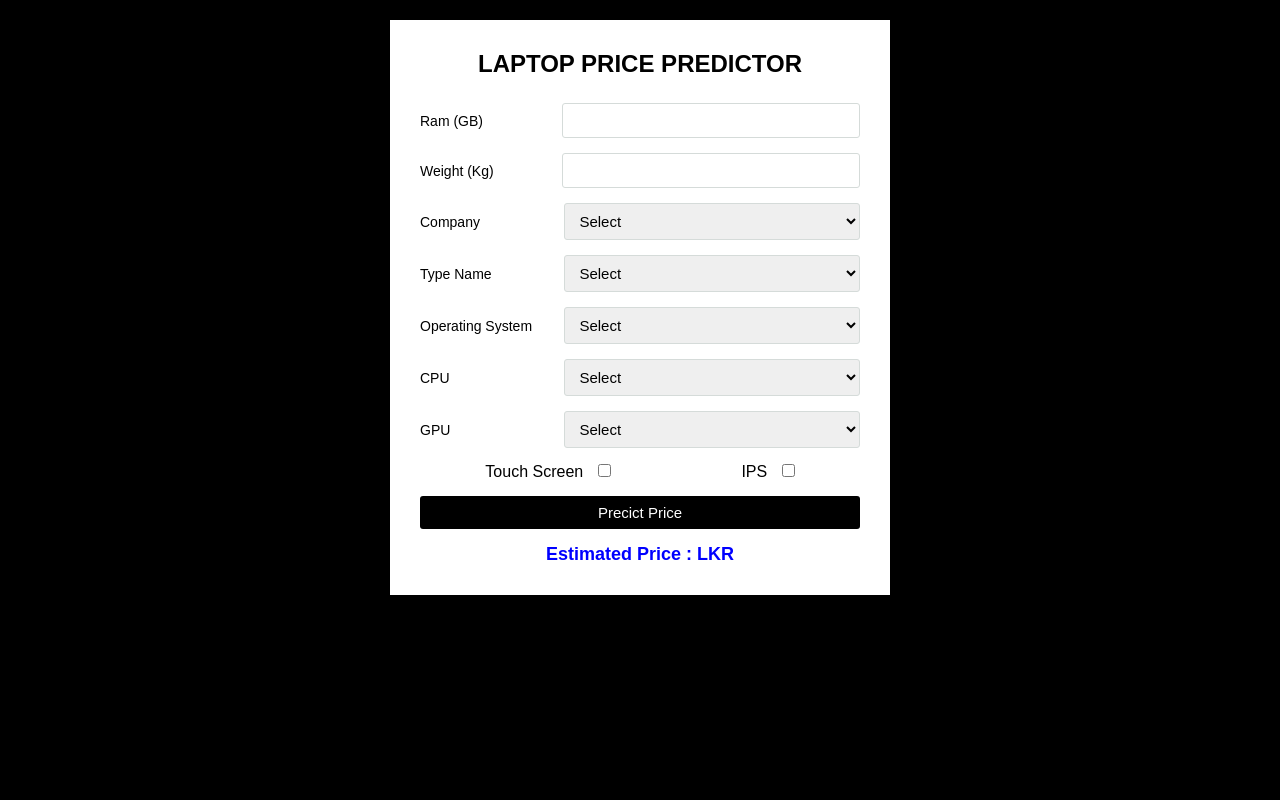
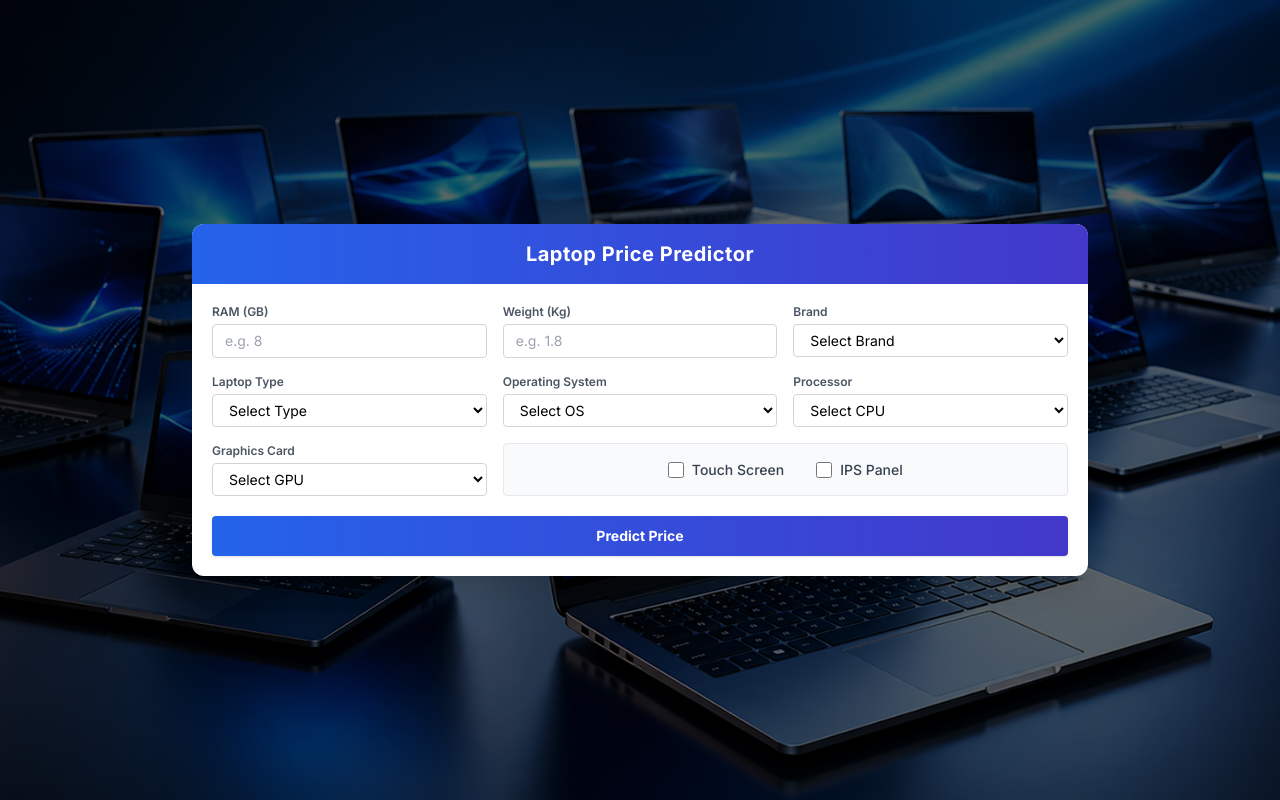
Before and after one commit to ChamilaDeSilvaKarunanayaka/Laptop-Price-Prediction-System-LapPredict-, a Flask app: page / in a window 1280 px wide. Run offline with Flask 3, Linux system fonts and the light colour scheme; some libraries are stand-ins or nearby versions.

Commit message:
Implement laptop price prediction functionality with enhanced form inputs and styling

```diff
--- a/website/app.py
+++ b/website/app.py
@@ -1,10 +1,60 @@
-from flask import Flask, render_template
+from flask import Flask, render_template, request
+import pickle
+import numpy as np
 
+# setup application
 app = Flask(__name__)
 
-@app.route('/')
+def prediction(lst):
+    filename = 'model/predictor.pickle'
+    with open(filename, 'rb') as file:
+        model = pickle.load(file)
+    pred_value = model.predict([lst])
+    return pred_value
+
+@app.route('/', methods=['POST', 'GET'])
 def index():
-     return render_template('index.html')
+    pred_value = None
+    if request.method == 'POST':
+        ram = request.form['ram']
+        weight = request.form['weight']
+        company = request.form['company']
+        typename = request.form['typename']
+        opsys = request.form['opsys']
+        cpu = request.form['cpuname']
+        gpu = request.form['gpuname']
+        touchscreen = request.form.getlist('touchscreen')
+        ips = request.form.getlist('ips')
+
+        feature_list = []
+        feature_list.append(int(ram))
+        feature_list.append(float(weight))
+        feature_list.append(len(touchscreen))
+        feature_list.append(len(ips))
+
+        company_list = ['acer','apple','asus','dell','hp','lenovo','msi','other','toshiba']
+        typename_list = ['2in1convertible','gaming','netbook','notebook','ultrabook','workstation']
+        opsys_list = ['linux','mac','other','windows']
+        cpu_list = ['amd','intelcorei3','intelcorei5','intelcorei7','other']
+        gpu_list = ['amd','intel','nvidia']
+
+        def traverse_list(lst, value):
+            for item in lst:
+                if item == value:
+                    feature_list.append(1)
+                else:
+                    feature_list.append(0)
+
+        traverse_list(company_list, company)
+        traverse_list(typename_list, typename)
+        traverse_list(opsys_list, opsys)
+        traverse_list(cpu_list, cpu)
+        traverse_list(gpu_list, gpu)
+
+        pred_value = prediction(feature_list)
+        pred_value = np.round(pred_value[0],2)*221
+
+    return render_template('index.html', pred_value=pred_value)
 
 if __name__ == '__main__':
-      app.run(debug=True)
+    app.run(debug=True)
--- a/website/templates/index.html
+++ b/website/templates/index.html
@@ -2,29 +2,51 @@
 <html lang="en">
 <head>
     <meta charset="UTF-8">
-    <meta http-equiv="X-UA-Compatible" content="IE=edge">
     <meta name="viewport" content="width=device-width, initial-scale=1.0">
-    <link rel="stylesheet" href="/static/style.css">
     <title>Laptop Price Predictor</title>
+    <!-- Tailwind CSS -->
+    <script src="https://cdn.tailwindcss.com"></script>
+    <!-- Google Fonts -->
+    <link href="https://fonts.googleapis.com/css2?family=Inter:wght@300;400;500;600;700&display=swap" rel="stylesheet">
+    <style>
+        body {
+            font-family: 'Inter', sans-serif;
+            background-image: linear-gradient(rgba(0, 0, 0, 0.6), rgba(0, 0, 0, 0.6)), url('/static/laptops.png');
+            background-size: cover;
+            background-position: center;
+            background-attachment: fixed;
+            background-repeat: no-repeat;
+            min-height: 100vh;
+            overflow: hidden;
+            display: flex;
+            align-items: center;
+            justify-content: center;
+            margin: 0;
+        }
+    </style>
 </head>
-<body>
-    <div class="wrapper">
-        <div class="title">Laptop Price Predictor</div>
-        <form action="/" method="POST">
-            <div class="form">
-                <div class="inputfield">
-                    <label for="ram">Ram (GB)</label>
-                    <input class="input" type="text" name="ram" required>
+<body class="p-4 w-full">
+
+    <div class="w-full max-w-4xl mx-auto bg-white rounded-xl shadow-xl overflow-hidden">
+
+        <div class="bg-gradient-to-r from-blue-600 to-indigo-700 p-3 md:p-4 text-center">
+            <h1 class="text-lg md:text-xl font-bold text-white tracking-wide">Laptop Price Predictor</h1>
         </div>
-                <div class="inputfield">
-                    <label for="weight">Weight (Kg)</label>
-                    <input class="input" type="text" name="weight" required>
+
+        <form action="/" method="POST" class="p-4 md:p-5">
+            <div class="grid grid-cols-2 md:grid-cols-3 gap-3 md:gap-4">
+                <div>
+                    <label class="block text-xs font-semibold text-gray-600 mb-1">RAM (GB)</label>
+                    <input type="number" name="ram" required min="1" class="w-full px-3 py-1.5 text-sm border border-gray-300 rounded focus:ring-1 focus:ring-blue-500 outline-none transition-all" placeholder="e.g. 8">
                 </div>
-                <div class="inputfield">
-                    <label for="company">Company</label>
-                    <div class = "custom_select">
-                        <select name="company" id="company">
-                            <option value="" selected hidden>Select</option>
+                <div>
+                    <label class="block text-xs font-semibold text-gray-600 mb-1">Weight (Kg)</label>
+                    <input type="number" step="0.01" name="weight" required min="0.1" class="w-full px-3 py-1.5 text-sm border border-gray-300 rounded focus:ring-1 focus:ring-blue-500 outline-none transition-all" placeholder="e.g. 1.8">
+                </div>
+                <div>
+                    <label class="block text-xs font-semibold text-gray-600 mb-1">Brand</label>
+                    <select name="company" required class="w-full px-3 py-1.5 text-sm border border-gray-300 rounded focus:ring-1 focus:ring-blue-500 outline-none transition-all bg-white">
+                        <option value="" disabled selected hidden>Select Brand</option>
                         <option value="acer">Acer</option>
                         <option value="apple">Apple</option>
                         <option value="asus">Asus</option>
@@ -36,38 +58,32 @@
                         <option value="other">Other</option>
                     </select>
                 </div>
-                </div>
-                <div class="inputfield">
-                    <label for="typename">Type Name</label>
-                    <div class = "custom_select">
-                        <select name="typename" id="typename">
-                            <option value="" selected hidden>Select</option>
+                <div>
+                    <label class="block text-xs font-semibold text-gray-600 mb-1">Laptop Type</label>
+                    <select name="typename" required class="w-full px-3 py-1.5 text-sm border border-gray-300 rounded focus:ring-1 focus:ring-blue-500 outline-none transition-all bg-white">
+                        <option value="" disabled selected hidden>Select Type</option>
                         <option value="2in1convertible">2 in 1 Convertible</option>
                         <option value="gaming">Gaming</option>
-                            <option value="netbook">Net Book</option>
-                            <option value="notebook">Note Book</option>
-                            <option value="ultrabook">Ultra Book</option>
+                        <option value="netbook">Netbook</option>
+                        <option value="notebook">Notebook</option>
+                        <option value="ultrabook">Ultrabook</option>
                         <option value="workstation">Workstation</option>
                     </select>
                 </div>
-                </div>
-                <div class="inputfield">
-                    <label for="opsys">Operating System</label>
-                    <div class = "custom_select">
-                        <select name="opsys" id="opsys">
-                            <option value="" selected hidden>Select</option>
+                <div>
+                    <label class="block text-xs font-semibold text-gray-600 mb-1">Operating System</label>
+                    <select name="opsys" required class="w-full px-3 py-1.5 text-sm border border-gray-300 rounded focus:ring-1 focus:ring-blue-500 outline-none transition-all bg-white">
+                        <option value="" disabled selected hidden>Select OS</option>
                         <option value="windows">Windows</option>
                         <option value="mac">Mac</option>
                         <option value="linux">Linux</option>
                         <option value="other">Other</option>
                     </select>
                 </div>
-                </div>
-                <div class="inputfield">
-                    <label for="cpuname">CPU</label>
-                    <div class = "custom_select">
-                        <select name="cpuname" id="cpuname">
-                            <option value="" selected hidden>Select</option>
+                <div>
+                    <label class="block text-xs font-semibold text-gray-600 mb-1">Processor</label>
+                    <select name="cpuname" required class="w-full px-3 py-1.5 text-sm border border-gray-300 rounded focus:ring-1 focus:ring-blue-500 outline-none transition-all bg-white">
+                        <option value="" disabled selected hidden>Select CPU</option>
                         <option value="intelcorei3">Intel Core i3</option>
                         <option value="intelcorei5">Intel Core i5</option>
                         <option value="intelcorei7">Intel Core i7</option>
@@ -75,40 +91,44 @@
                         <option value="other">Other</option>
                     </select>
                 </div>
-                </div>
-                <div class="inputfield">
-                    <label for="gpuname">GPU</label>
-                    <div class = "custom_select">
-                        <select name="gpuname" id="gpuname">
-                            <option value="" selected hidden>Select</option>
+                <div class="md:col-span-1">
+                    <label class="block text-xs font-semibold text-gray-600 mb-1">Graphics Card</label>
+                    <select name="gpuname" required class="w-full px-3 py-1.5 text-sm border border-gray-300 rounded focus:ring-1 focus:ring-blue-500 outline-none transition-all bg-white">
+                        <option value="" disabled selected hidden>Select GPU</option>
                         <option value="intel">Intel</option>
                         <option value="amd">AMD</option>
                         <option value="nvidia">Nvidia</option>
                     </select>
                 </div>
-                </div>
-                <div class="check">
-                    <div>
-                        <label for="touchscreen">Touch Screen</label>
-                        <input type="checkbox" name="touchscreen">
-                    </div>
-                    <div>
-                        <label for="ips">IPS</label>
-                        <input type="checkbox" name="ips">
+
+                <div class="md:col-span-2 flex items-center justify-center gap-8 py-1 bg-gray-50 rounded border border-gray-200">
+                    <label class="flex items-center space-x-2 cursor-pointer group">
+                        <input type="checkbox" name="touchscreen" class="w-4 h-4 text-blue-600 border-gray-300 rounded focus:ring-1 focus:ring-blue-500 transition-colors">
+                        <span class="text-xs md:text-sm text-gray-700 font-medium group-hover:text-blue-600 transition-colors">Touch Screen</span>
+                    </label>
+                    <label class="flex items-center space-x-2 cursor-pointer group">
+                        <input type="checkbox" name="ips" class="w-4 h-4 text-blue-600 border-gray-300 rounded focus:ring-1 focus:ring-blue-500 transition-colors">
+                        <span class="text-xs md:text-sm text-gray-700 font-medium group-hover:text-blue-600 transition-colors">IPS Panel</span>
+                    </label>
                 </div>
             </div>
 
-                <div class="inputfield">
-                    <input class="btn" type="submit" value="Precict Price">
-                </div>
+            <div class="mt-5">
+                <button type="submit" class="w-full py-2.5 px-4 bg-gradient-to-r from-blue-600 to-indigo-700 hover:from-blue-700 hover:to-indigo-800 text-white font-bold rounded shadow hover:shadow-md transition-all text-sm">
+                    Predict Price
+                </button>
             </div>
         </form>
 
-        <div class="result">
-            {% if pred_value != 0 %}
-            <p>Estimated Price : LKR {{pred_value}}</p>
+        {% if pred_value and pred_value != 0 %}
+        <div class="bg-blue-50 border-t border-blue-100 p-4 text-center">
+            <div class="inline-block px-6 py-2 bg-white rounded-full shadow-sm border border-blue-100">
+                <span class="text-gray-500 font-semibold mr-2 uppercase tracking-wide text-xs">Estimated Price</span>
+                <span class="text-lg md:text-xl font-bold text-transparent bg-clip-text bg-gradient-to-r from-blue-700 to-indigo-700">LKR {{ "{:,.2f}".format(pred_value) }}</span>
+            </div>
+        </div>
         {% endif %}
-        </div>
+
     </div>
 </body>
 </html>
```
Also changed, not shown: website/static/laptops.png (added). Lines whose indentation alone changed are shown as unchanged.
